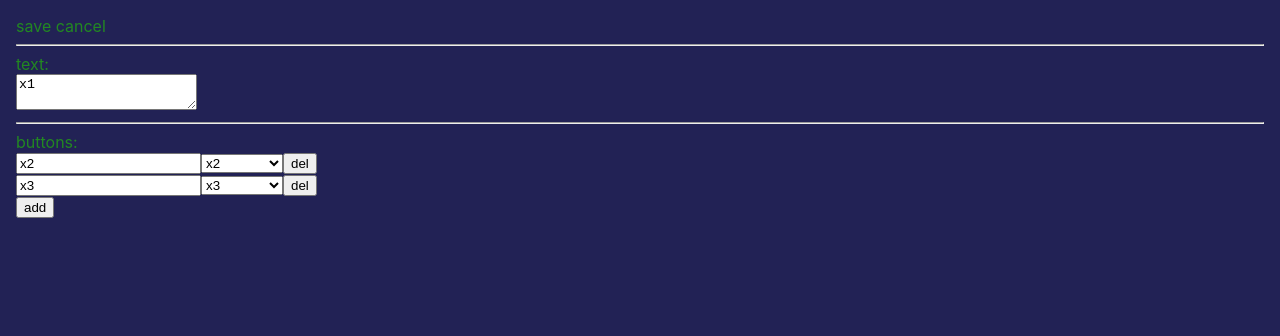
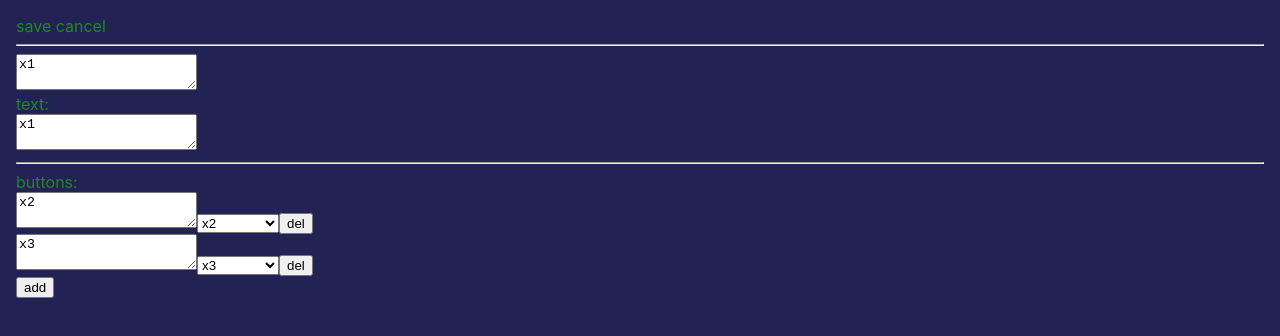
Before and after one commit to IgnatZakalinsky/quests, a React (Create React App) app: page / in a window 1280 px wide. Both pictures are taken after a click on the element "edit". Shown: the top 336 px of the page. Built offline with nearby package versions, Linux system fonts and the light colour scheme.

Commit message:
edit hidden title

```diff
--- a/src/q2-features/f1-room/Room.tsx
+++ b/src/q2-features/f1-room/Room.tsx
@@ -15,6 +15,7 @@ const Room: React.FC<RoomPropsType> = (
     {room, setRoom, isEditMode, isSave, setSave, rooms}
 ) => {
     const {hiddenTitle, text, buttons} = room
+    const [newTitle, setTitle] = useState(hiddenTitle)
     const [newText, setText] = useState(text)
     const [newButtons, setButtons] = useState(buttons)
 
@@ -24,18 +25,20 @@ const Room: React.FC<RoomPropsType> = (
         if (isSave) {
             room.text = newText
             room.buttons = newButtons
+            room.hiddenTitle = newTitle
             setSave()
         }
-    }, [room, setSave, isSave, newText, newButtons])
+    }, [room, setSave, isSave, newText, newButtons, newTitle])
 
     useEffect(() => {
         if (!isEditMode) {
             if (newText !== text) setText(text)
+            if (newTitle !== hiddenTitle) setTitle(hiddenTitle)
             if (newButtons !== buttons) setButtons(buttons)
         } else {
             if (newButtons === buttons) setButtons(buttons.map(b => ({...b})))
         }
-    }, [isEditMode, text, newText, setText, setButtons, newButtons, buttons])
+    }, [isEditMode, text, newText, setText, setButtons, newButtons, buttons, newTitle, hiddenTitle, setTitle])
 
     if (!rooms.find(x => x.hiddenTitle === 'new-room')) {
         rooms.push({_id: v1(), hiddenTitle: 'new-room', text: '', buttons: []})
@@ -43,6 +46,8 @@ const Room: React.FC<RoomPropsType> = (
 
     return (
         <div>
+            {isEditMode && <div><textarea value={newTitle} onChange={e => setTitle(e.currentTarget.value)}/></div>}
+
             text:
             <div>
                 {!isEditMode
@@ -59,7 +64,7 @@ const Room: React.FC<RoomPropsType> = (
                         ? <button key={b._id} onClick={() => setRoom(b.next)}>{b.title}</button>
                         : (
                             <div key={b._id}>
-                                <input
+                                <textarea
                                     value={b.title}
                                     onChange={e => {
                                         b.title = e.currentTarget.value
```
